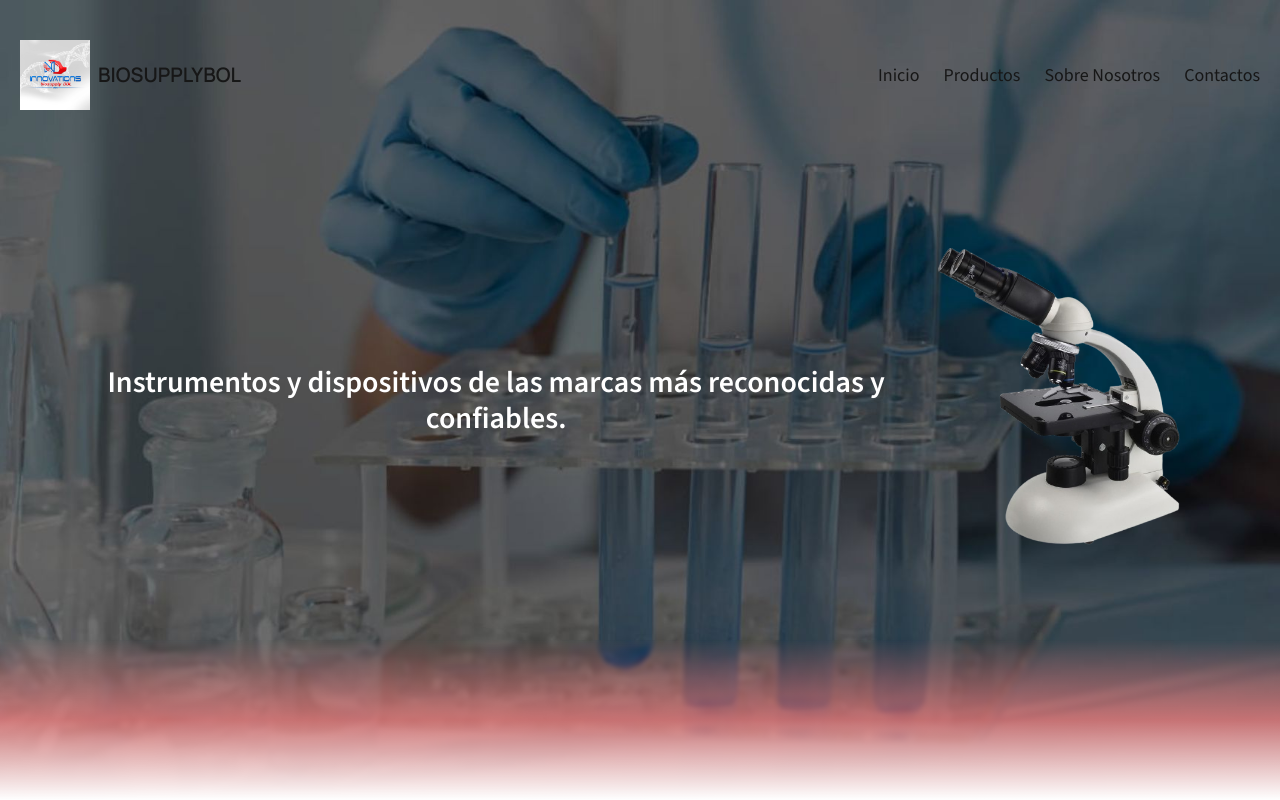
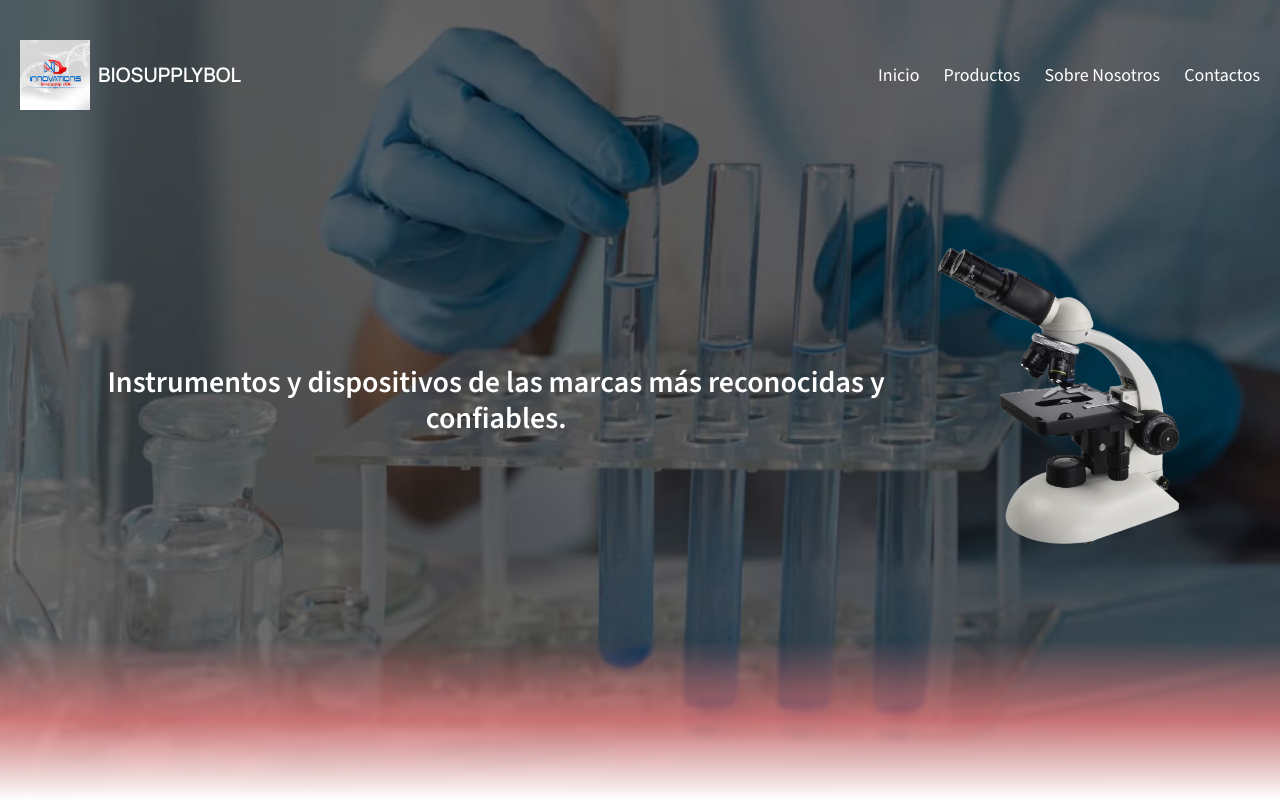
Before and after one commit to JRWebDesigner/finwise-saas-landing-page, a Next.js app: page / in a window 1280 px wide. Shown: the top 800 px of the page. Built offline with nearby package versions, Linux system fonts and the light colour scheme.

Commit message:
ajuste tamanios

```diff
--- a/src/components/Header.tsx
+++ b/src/components/Header.tsx
@@ -22,7 +22,7 @@ const Header: React.FC = () => {
                 <nav className="shadow-md md:shadow-none bg-white md:bg-transparent mx-auto flex justify-between items-center py-2 px-5 md:py-10">
                     <Link href="/" className="flex items-center gap-2">
                         <img width={70} height={70} src="/images/logo.jpg" alt="logo bisupploy" />
-                        <span className="manrope text-xl font-semibold text-foreground cursor-pointer">
+                        <span className="manrope text-xl font-semibold text-white cursor-pointer">
                             {siteDetails.siteName}
                         </span>
                     </Link>
@@ -31,7 +31,7 @@ const Header: React.FC = () => {
                     <ul className="hidden md:flex space-x-6">
                         {menuItems.map(item => (
                             <li key={item.text}>
-                                <Link href={item.url} className="text-foreground hover:text-foreground-accent transition-colors">
+                                <Link href={item.url} className="text-white hover:text-primary transition-colors">
                                     {item.text}
                                 </Link>
                             </li>
--- a/src/components/Hero/Hero.tsx
+++ b/src/components/Hero/Hero.tsx
@@ -5,7 +5,7 @@ const Hero: React.FC = () => {
     return (
         <section
             id="hero"
-            className="relative flex items-center justify-center px-5 h-[50vh] md:h-[100vh] bg-[url('/images/banner.jpeg')] bg-cover bg-center bg-no-repeat bg-opacity-10"
+            className="relative flex items-center justify-center px-5 h-[66vh] md:h-[100vh] bg-[url('/images/banner.jpeg')] bg-cover bg-center bg-no-repeat bg-opacity-10"
         >
             <div className="absolute left-0 right-0 bottom-0 backdrop-blur-[2px] h-40 bg-gradient-to-b from-transparent via-[#ff8181ad] to-[rgb(255,255,255)]">
             </div>
```
